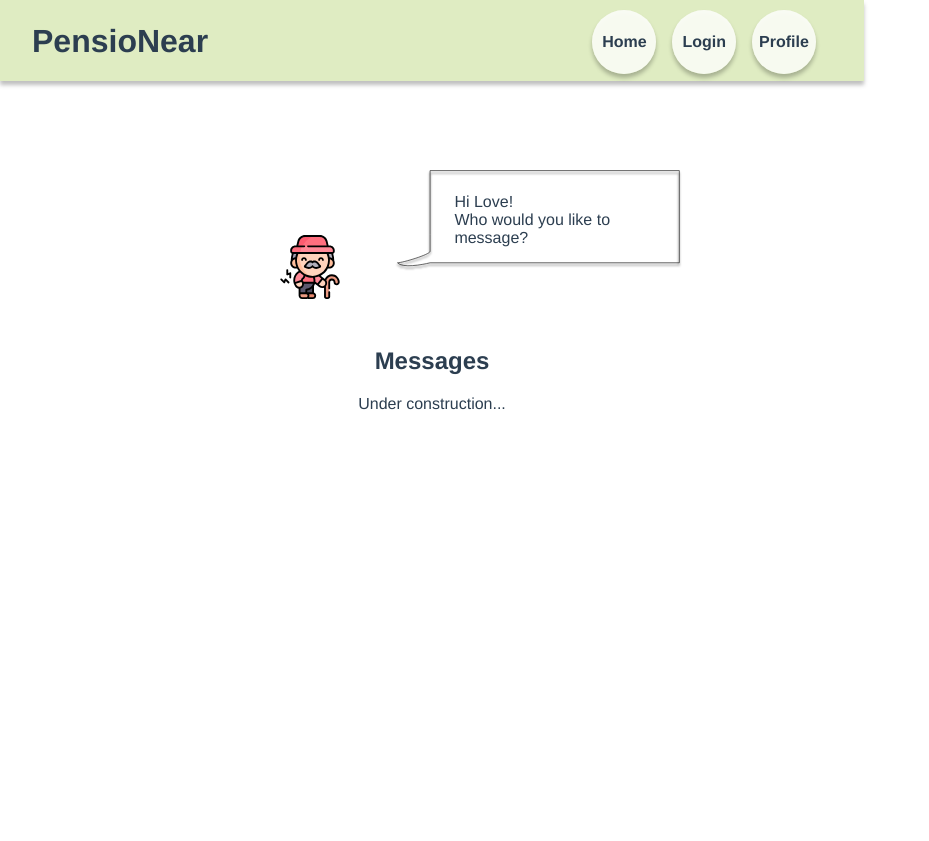
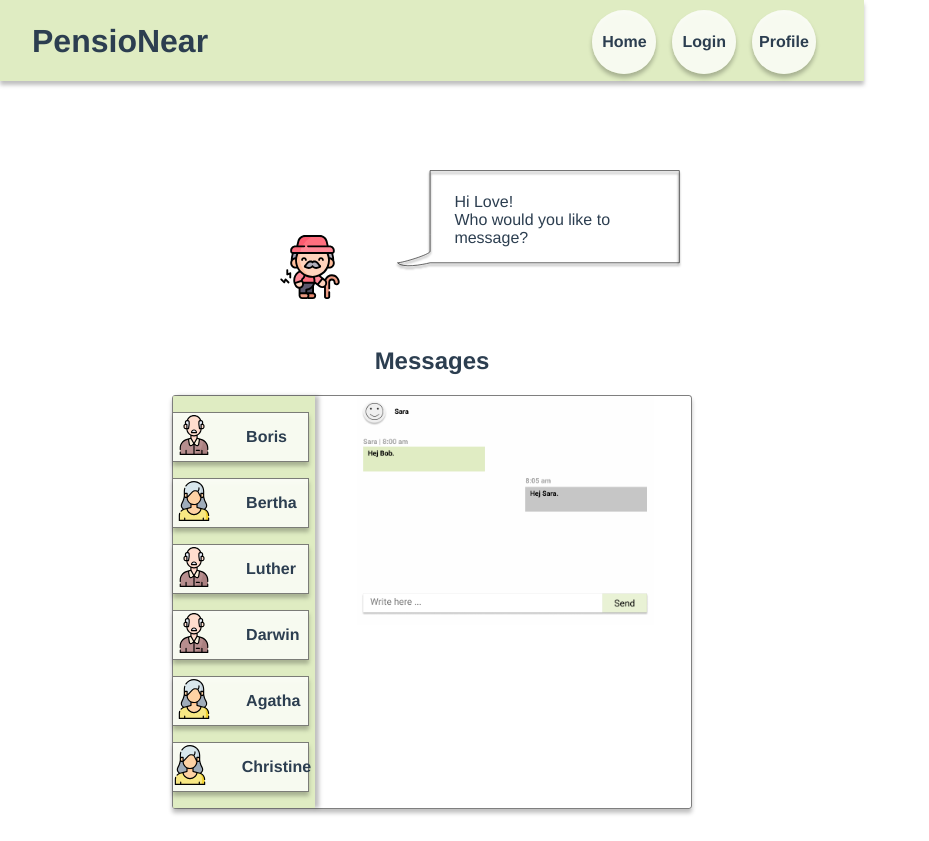
Before and after one commit to Go0dCat/PensioNear-frontend, a Vue app: page /messages in a window 1280 px wide. Shown: the whole page, without its empty margins (0-929 px from the left). Before the commit the page ends 800 px from the top, so only its background shows below. Built offline with nearby package versions, Linux system fonts and the light colour scheme.

Commit message:
updated template for msg, altough chat history is a png

```diff
--- /dev/null
+++ b/src/components/Card_msg.vue
@@ -0,0 +1,45 @@
+<template>
+    <div class="card_msg wrapper" >
+        <div class="btn wrapper msg_friend" v-on:click="$refs.modalName.openModal()">
+            <div class="msg_friend_img">
+                <img  v-if="friend.gender==='male'" alt="user profile image avatar" src="../assets/old-man.svg" />
+                <img  v-else-if="friend.gender==='female'" alt="user profile image avatar" src="../assets/old-woman.svg" />
+                <img  v-else alt="user profile image avatar" src="../assets/flower-pot.svg" />
+            </div>
+            <div class="msg_friend_username"><b>{{friend.username}}</b></div>
+
+        </div>
+        <Modal ref="modalName" :title="getModTitle()" :msg="getModMsg()"/>
+
+    </div>
+</template>
+<script>
+import Modal from "@/components/Modal_temp.vue";
+
+export default {
+    name: "Card_msg",
+    components: {
+        Modal,
+    },
+    props:{
+        friend: Array,
+    },
+    data : function(){
+        return{
+            test: "test",
+        };
+    },
+    methods:{
+        getModTitle: function() {
+        return `Messaging ${this.friend.username}...`;
+        },
+        getModMsg: function() {
+        return 'The message function is yet to be implemented.';
+        }
+    }
+};
+</script>
+<style lang="scss" scoped>
+
+
+</style>
--- a/src/styles/stylesheet.scss
+++ b/src/styles/stylesheet.scss
@@ -326,6 +326,56 @@
     }
   }
 }
+.wrapper_messages {
+  grid-template-columns: 1fr 3fr;
+  width:60%;
+  justify-self: center;
+  gap: 5px;
+  border: 1px solid rgba(0, 0, 0, 0.5);
+  box-shadow: 0px 4px 4px rgba(0, 0, 0, 0.25);
+  border-radius: 3px;
+  margin-bottom: 2em;
+
+  .msg_friendlist {
+    background: rgba(213, 231, 175, 0.76);
+    box-shadow: 4px 0 4px rgba(0, 0, 0, 0.25);
+    padding-bottom:1em;
+  }
+
+  .chat_history {
+    justify-items: center;
+    align-items: center;
+
+    img {
+      width:80%;
+      height:auto;
+    }
+  }
+
+  .msg_friend {
+    width: 95%;
+    min-height: 2em;
+    height:3em;
+    justify-self: start;
+    margin-top:1em;
+    margin-bottom:0;
+    border: 1px solid rgba(0, 0, 0, 0.5);
+    border-left: none;
+    grid-template-columns: 2fr 3fr;
+    gap: 2em;
+
+    .msg_friend_img {
+        justify-self:end;
+    }
+    .msg_friend_username {
+        justify-self:start;
+    }
+
+    img {
+        width:40px;
+    }
+}
+}
 
 .wrapper_call {
   justify-items: center;
--- a/src/views/Messages.vue
+++ b/src/views/Messages.vue
@@ -1,19 +1,36 @@
 <template>
-  <div class="messages">
+  <div class="wrapper messages">
     <Assistant :greet="getGreeting()" :msg="getMessage()"/>
     <h2>Messages </h2>
-    <p> Under construction... </p>
+  <div class="wrapper wrapper_messages">
+    <div class="msg_friendlist">
+      <CardMsg v-for="(friend,index) in friends" v-bind:key="index" :friend="friend"/>
+    </div>
+    <div class="chat">
+      <div class="wrapper chat_history" >
+        <img alt="chat box img" src="../assets/msg_box.png" />
+      </div>
+      <!--div class="chat_input">
+        <div>text field</div>
+        <div> btn</div>
+      </div-->
+    </div>
   </div>
+
+  </div>
+
 </template>
 
 <script>
 // @ is an alias to /src
 import Assistant from "@/components/Assistant.vue";
+import CardMsg from "@/components/Card_msg.vue";
 
 export default {
   name: "Messages",
   components: {
     Assistant,
+    CardMsg
   },
   data : function(){
     return{
@@ -31,13 +48,15 @@
   computed: {
       username() {
           return this.$store.state.username;
+      },
+      friends() {
+          return this.$store.state.friends;
       }
   }
 };
 </script>
 
 <style scoped lang="scss">
-  p, h2 {
-    text-align: center;
-  }
+
+
 </style>
```
Also changed, not shown: src/components/Edit_profile.vue (added, +20 -0 lines), src/assets/msg_box.png (added).
